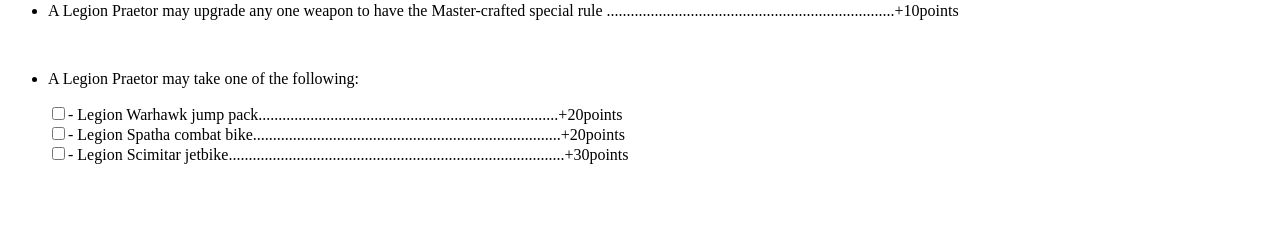
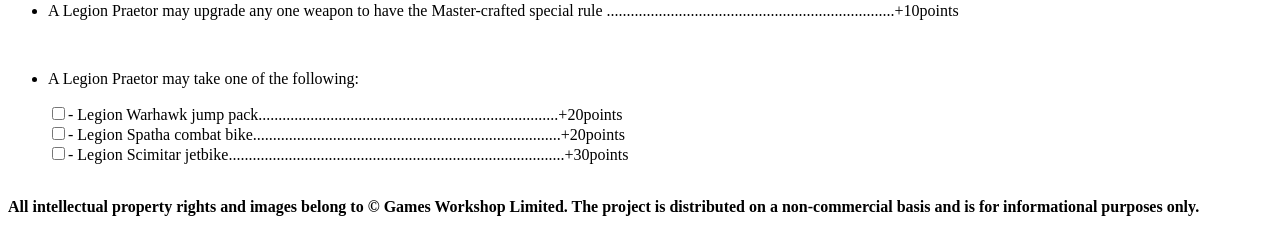
Before and after one commit to verdenkaa/heresypedia, a Flask app: a page that uses templates/solider.html in a window 1280 px wide. Shown: the part 2738-2970 px from the top of the page. Before the commit the page ends 2902 px from the top, so only its background shows below. Run offline with Flask 3, Linux system fonts and the light colour scheme; data comes from the database, SQL or seed files in the repository.

Commit message:
license added

```diff
--- a/index.py
+++ b/index.py
@@ -26,7 +26,6 @@
       persons_list = {"HQ": [], "ELITES": [], "TROOPS": [], "DEDICATED TRANSPORT": [], "FAST ATTACK": [], "HEAVY SUPPORT": [], "LORDS OF WAR": []}
       for i in persons:
             persons_list[i.type].append(i.name)
-      print(persons_list)
       return render_template('index.html', persons=persons_list)
 
 @app.route('/solider', methods=['GET', 'POST'])
--- a/templates/index.html
+++ b/templates/index.html
@@ -33,6 +33,6 @@
  </ul>
   {% endfor %}
 
-
+<p><strong>All intellectual property rights and images belong to © Games Workshop Limited. The project is distributed on a non-commercial basis and is for informational purposes only.</strong></p>
 
 </html>
--- a/templates/solider.html
+++ b/templates/solider.html
@@ -240,5 +240,6 @@
 </ul>
 </form>
 
+<p><strong>All intellectual property rights and images belong to © Games Workshop Limited. The project is distributed on a non-commercial basis and is for informational purposes only.</strong></p>
 
 </html>
```
